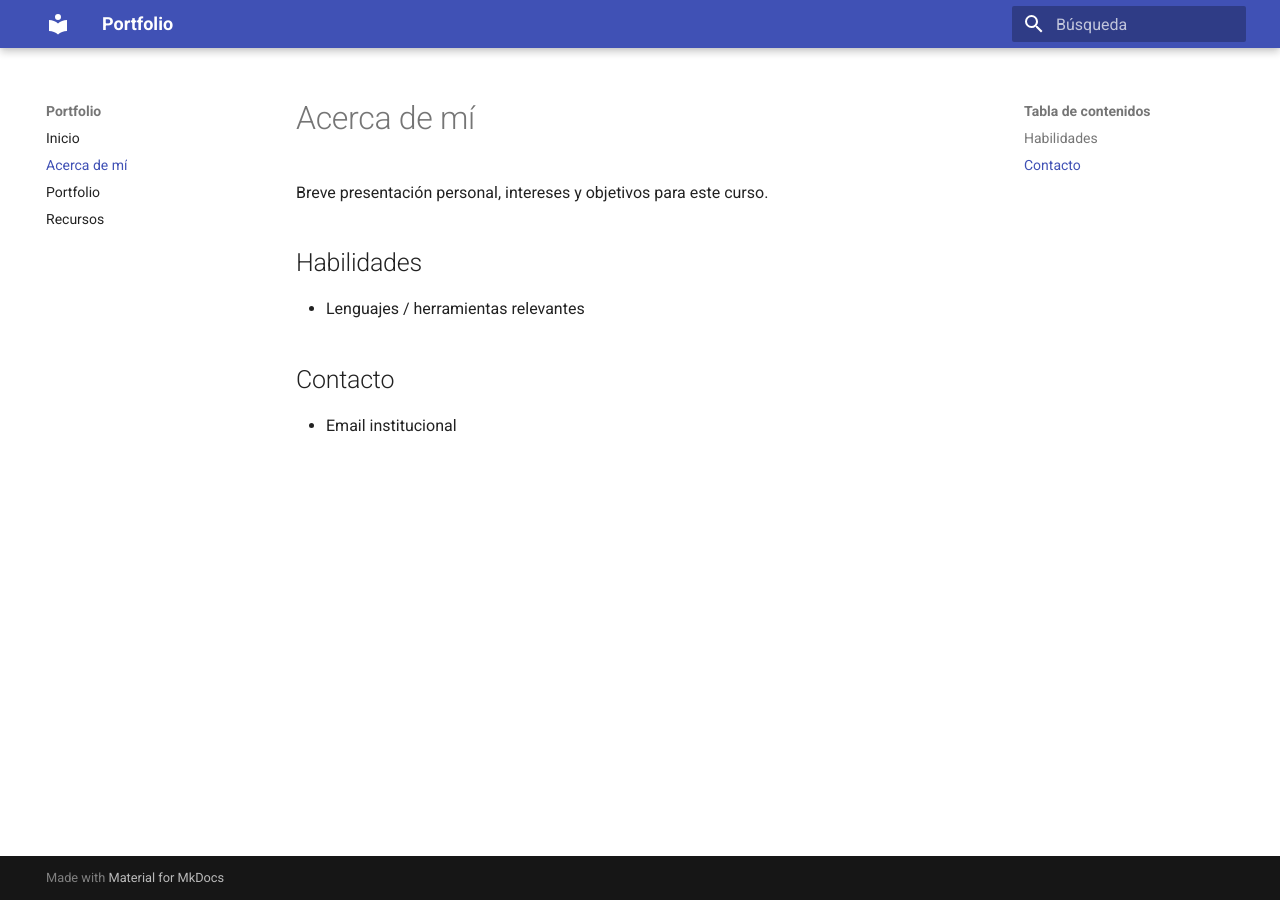
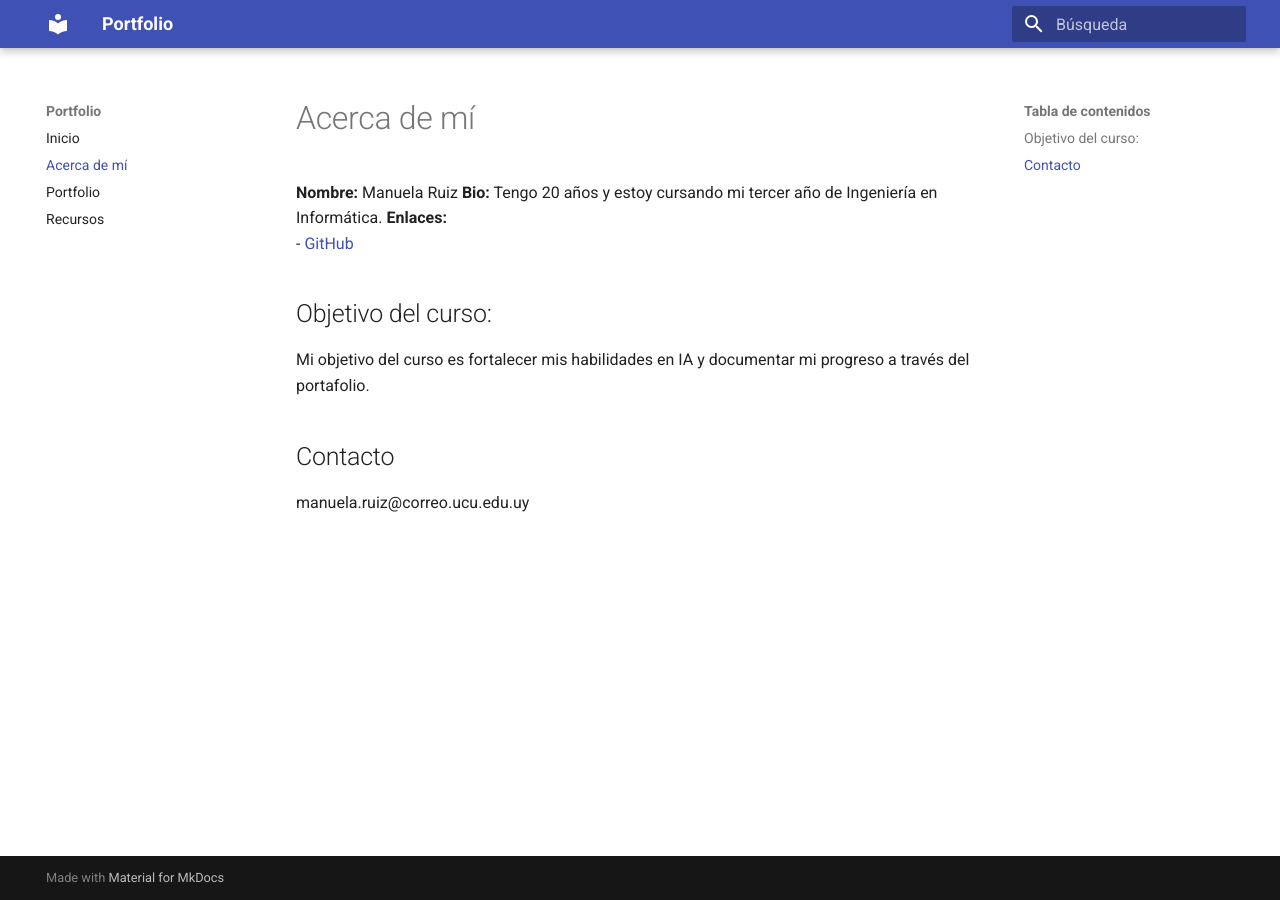
Before and after one commit to manuruiz5/Portafolio-IA, an MkDocs documentation site: the page built from docs/acerca.md, in a window 1280 px wide. Built offline with MkDocs 1.6.1 and Material for MkDocs 9.7.7, drawn with Linux system fonts in a browser that asks for light colours.

Commit message:
presentacion

```diff
--- a/docs/acerca.md
+++ b/docs/acerca.md
@@ -5,10 +5,14 @@ date: 2025-01-01
 
 # Acerca de mí
 
-Breve presentación personal, intereses y objetivos para este curso.
+**Nombre:** Manuela Ruiz
+**Bio:** Tengo 20 años y estoy cursando mi tercer año de Ingeniería en Informática.
+**Enlaces:**
+- [GitHub](https://github.com/manuruiz5)
 
-## Habilidades
-- Lenguajes / herramientas relevantes
+
+## Objetivo del curso:
+Mi objetivo del curso es fortalecer mis habilidades en IA y documentar mi progreso a través del portafolio.
 
 ## Contacto
-- Email institucional
+manuela.ruiz@correo.ucu.edu.uy
```
Also changed, not shown: docs/index.md (+1 -1 lines).
